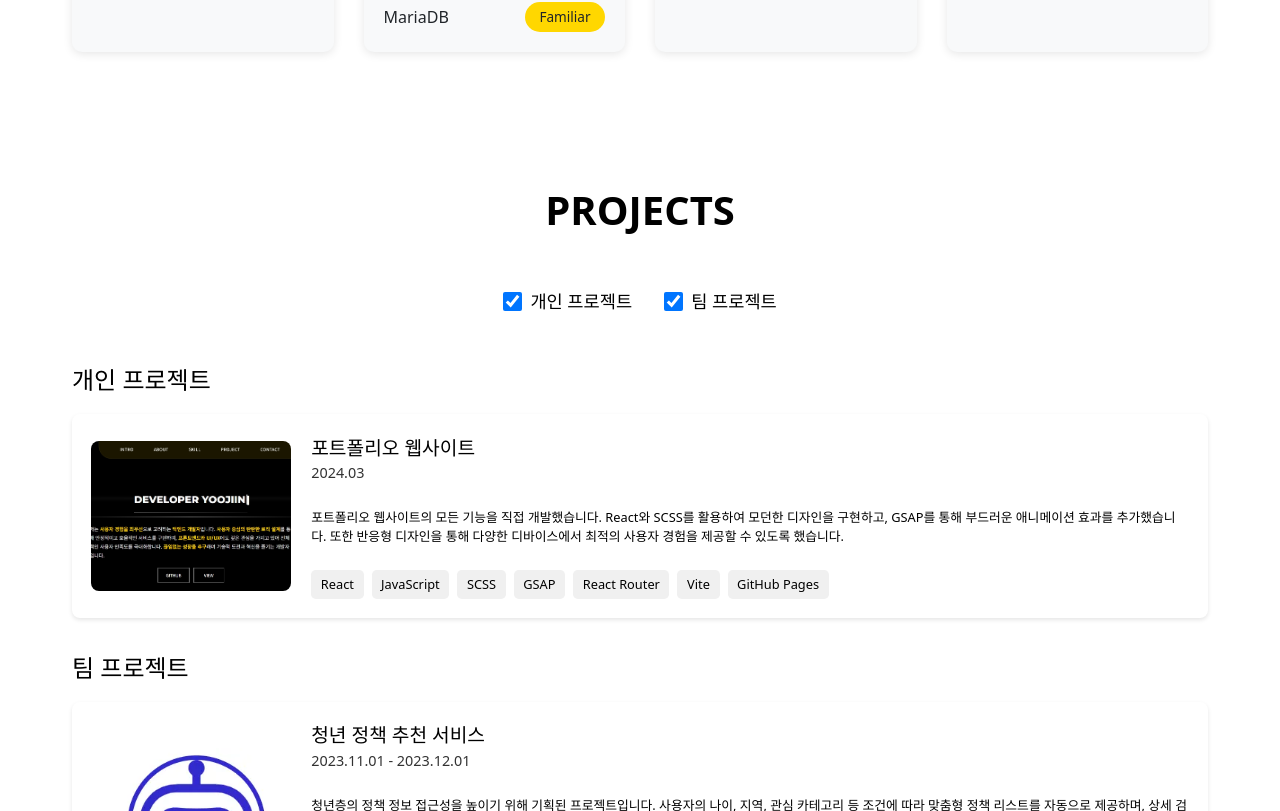
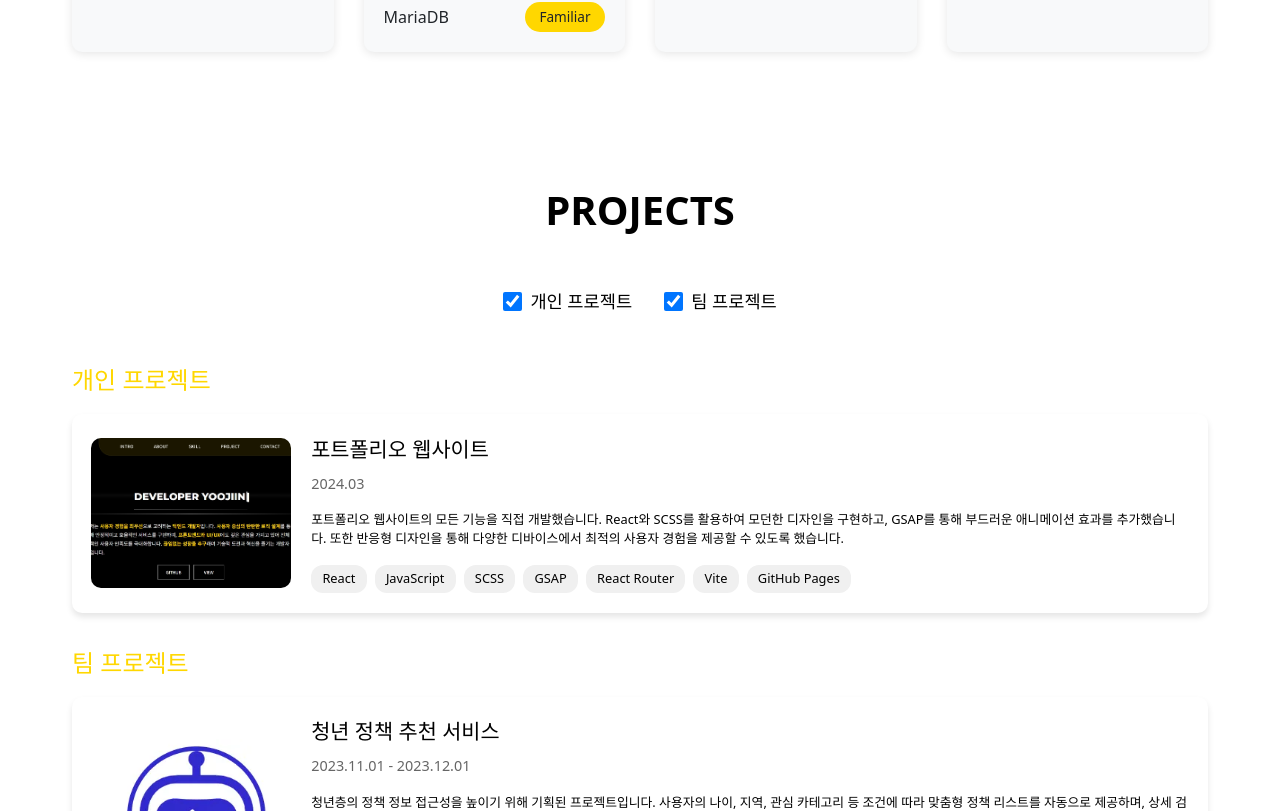
Before and after one commit to Yoo-Ha-young/portfolio, a React (Create React App) app: page / in a window 1280 px wide. Shown: the part 1989-2800 px from the top of the page. Built offline with nearby package versions, Linux system fonts and the light colour scheme; a small style sheet from the web is missing; a web font is replaced by a local one.

Commit message:
프로젝트 부분 완료

```diff
--- a/src/assets/scss/section/_project.scss
+++ b/src/assets/scss/section/_project.scss
@@ -75,68 +75,43 @@
         font-size: 1.5rem;
         font-weight: 600;
         margin-bottom: 1rem;
-        color: #000;
+        color: #FFD700;
     }
 }
 
 .project__item {
+    background-color: var(--white);
+    border-radius: 10px;
+    padding: 1.2rem;
+    margin-bottom: 1rem;
+    box-shadow: 0 4px 6px rgba(0, 0, 0, 0.1);
+    transition: transform 0.3s ease;
     display: flex;
     align-items: center;
-    padding: 1.2rem;
-    border-radius: 0.5rem;
-    background-color: var(--bg-color);
-    box-shadow: 0 2px 4px rgba(0, 0, 0, 0.1);
-    transition: transform 0.3s ease;
     position: relative;
-    margin-bottom: 1rem;
 
     &:hover {
         transform: translateY(-5px);
-    }
 
-    @media (max-width: 768px) {
-        flex-direction: column;
-        align-items: flex-start;
-    }
-}
-
-.project__label {
-    position: absolute;
-    top: 1rem;
-    right: 1rem;
-    padding: 0.3rem 0.6rem;
-    border-radius: 0.3rem;
-    font-size: 0.8rem;
-    font-weight: 500;
-    background-color: #FFD700;
-    color: var(--black);
-    z-index: 1;
-
-    @media (max-width: 768px) {
-        top: 0.5rem;
-        right: 0.5rem;
+        .project__view-more {
+            opacity: 1;
+            transform: translateX(0);
+        }
     }
 }
 
 .project__image {
     width: 200px;
     height: 150px;
+    overflow: hidden;
+    border-radius: 10px;
     margin-right: 20px;
-    border-radius: 0.5rem;
-    overflow: hidden;
     flex-shrink: 0;
 
     img {
         width: 100%;
         height: 100%;
         object-fit: cover;
-    }
-
-    @media (max-width: 768px) {
-        width: 100%;
-        height: 200px;
-        margin-right: 0;
-        margin-bottom: 1rem;
     }
 }
 
@@ -145,29 +120,22 @@
     display: flex;
     flex-direction: column;
     gap: 0.5rem;
-
-    @media (max-width: 768px) {
-        width: 100%;
-    }
 }
 
 .project__header {
-    display: flex;
-    flex-direction: column;
-    align-items: flex-start;
-    margin-bottom: 0.5rem;
+    text-align: left;
+    margin-bottom: 0;
 
     h4 {
-        font-size: 1.2rem;
+        font-size: 1.3rem;
         font-weight: 600;
-        color: var(--text-color);
-        margin: 0;
+        margin: 0 0 0.5rem 0;
     }
 
     .project__period {
+        color: #666;
         font-size: 0.9rem;
-        color: var(--text-color);
-        opacity: 0.8;
+        display: block;
     }
 }
 
@@ -192,15 +160,13 @@
     display: flex;
     flex-wrap: wrap;
     gap: 0.5rem;
-    margin-top: 0.5rem;
+    margin: 0;
 
     span {
+        background-color: #f0f0f0;
+        padding: 0.3rem 0.7rem;
+        border-radius: 12px;
         font-size: 0.8rem;
-        padding: 0.3rem 0.6rem;
-        background-color: #f0f0f0;
-        border-radius: 0.3rem;
-        color: var(--text-color);
-        font-weight: 500;
     }
 }
 
--- a/src/components/Contact.jsx
+++ b/src/components/Contact.jsx
@@ -23,7 +23,7 @@ const Contact = () => {
         setIsSubmitting(true);
 
         try {
-            const response = await fetch('http://localhost:8888/.netlify/functions/sendEmail', {
+            const response = await fetch('/.netlify/functions/sendEmail', {
                 method: 'POST',
                 headers: {
                     'Content-Type': 'application/json',
--- a/src/components/Intro.jsx
+++ b/src/components/Intro.jsx
@@ -38,7 +38,7 @@ const Intro = () => {
                     <p className="intro__text" dangerouslySetInnerHTML={{ __html: introText.description }}></p>
                     <div className="intro__buttons">
                         <a href={introText.links.github} className="btn" target="_blank" rel="noreferrer">GITHUB</a>
-                        <a href={introText.links.portfolio} className="btn" target="_blank" rel="noreferrer">NOTION</a>
+                        <a href={introText.links.demo} className="btn" target="_blank" rel="noreferrer">VIEW</a>
                     </div>
                 </div>
             </div>
```
Also changed, not shown: package.json (+7 -6 lines), 1 other file (tests, documents, lock files or other folders).
